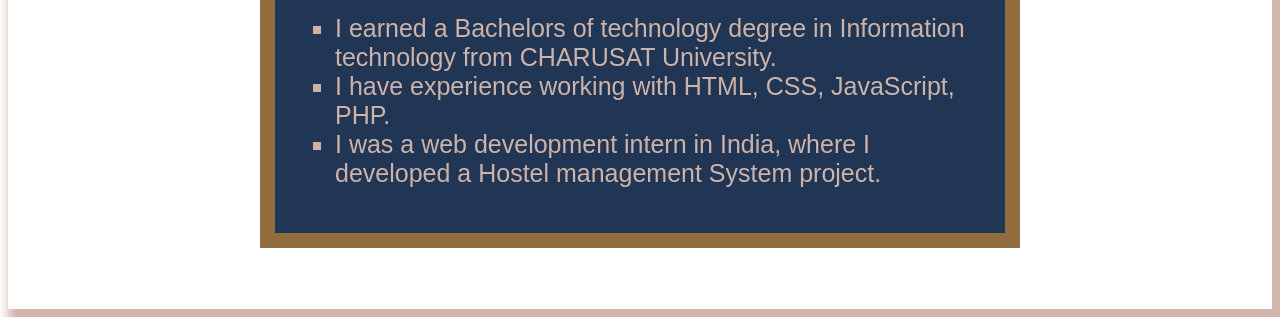
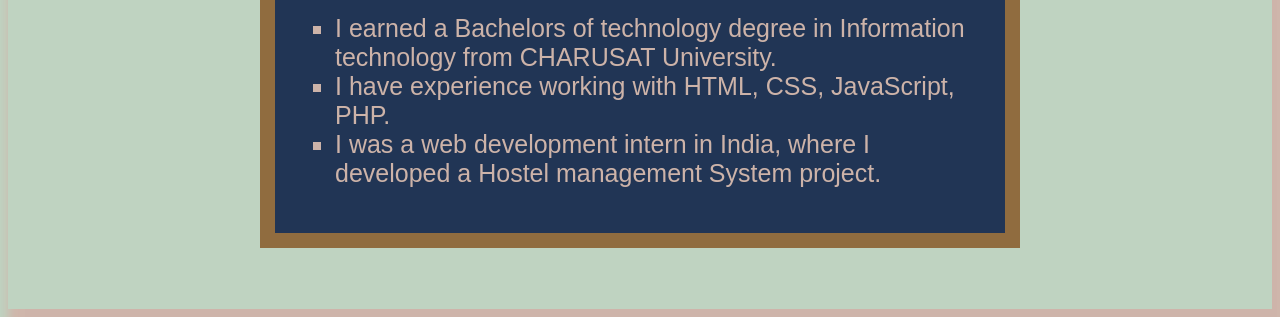
Before and after one commit to Dev1711/Dev1711.github.io, a plain HTML site: page index.html in a window 1280 px wide. Shown: the part 499-816 px from the top of the page. Drawn offline with Linux system fonts and the light colour scheme.

Commit message:
Final commit: Added index.html and styles.css

```diff
--- a/styles.css
+++ b/styles.css
@@ -6,6 +6,7 @@ body {
     color: #cfb5aafc;
     font-family: sans-serif;
     box-shadow: 10px 10px 10px 10px;
+    background-color: #bfd3c1;
 }
 
 .box {
```
